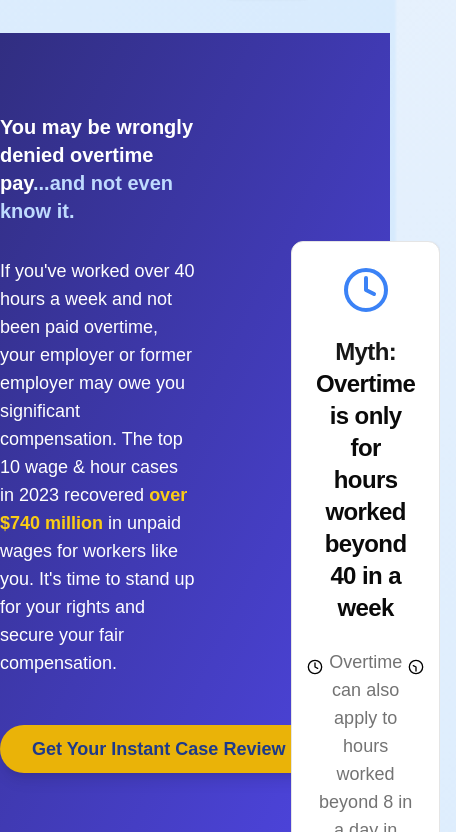
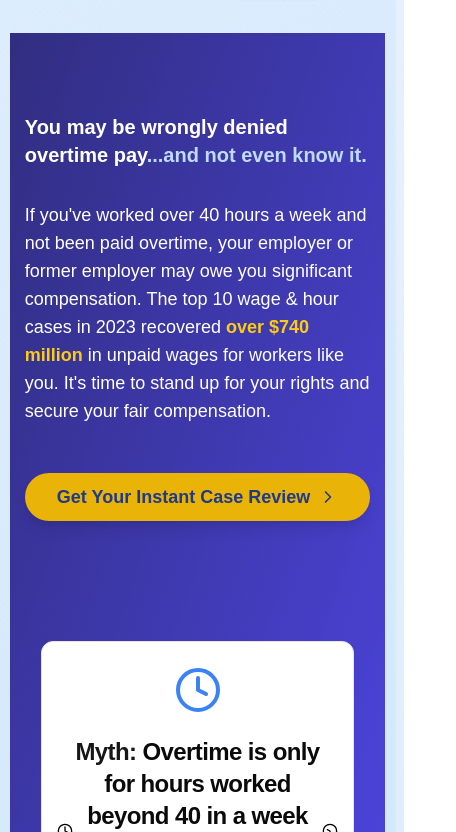
Before and after one commit to vinaysridharan/landing_page_v0, a Next.js app: page / in a window 390 px wide. Shown: the part 1512-2344 px from the top of the page, 456 px wide, since content can reach past the window. Built offline with nearby package versions, Linux system fonts and the light colour scheme.

Commit message:
fixed margins

```diff
--- a/app/globals.css
+++ b/app/globals.css
@@ -53,6 +53,8 @@ body {
   animation: gradient 15s ease infinite;
   font-family: sans-serif;
   min-height: 100vh;
+  margin-left: 10px;
+  margin-right: 5px;
 }
 
 @layer utilities {
--- a/components/sections/Hero2.tsx
+++ b/components/sections/Hero2.tsx
@@ -39,9 +39,9 @@ export function Hero2({ scrollToForm }: Hero2Props) {
 
   return (
     <section className="relative w-full bg-gradient-to-br from-indigo-900 to-indigo-600 flex justify-center items-center">
-      <div className="container flex items-center justify-between mt-20 px-50 gap-20">
+      <div className="mx-5 container flex flex-col md:flex-row items-center justify-between mt-20 px-50 gap-10">
         <HeroContent onScrollToForm={handleScrollToForm} />
-        <div className="w-1/2 flex justify-end">
+        <div className="w-full md:w-1/2 flex justify-end">
           <div className="relative w-full h-[500px]">
             <CyclingSingleMyth />
             {/* <Image
@@ -81,7 +81,7 @@ function VideoBackground({ videoRef }: { videoRef: React.RefObject<HTMLVideoElem
 
 function HeroContent({ onScrollToForm }: { onScrollToForm: () => void }) {
   return (
-    <div className="text-left mx-auto lg:mx-0 w-1/2">
+    <div className="text-left w-full md:w-1/2">
 
       <motion.h2
         className="text-xl md:text-3xl lg:text-4xl font-semibold text-white mb-8"
```
